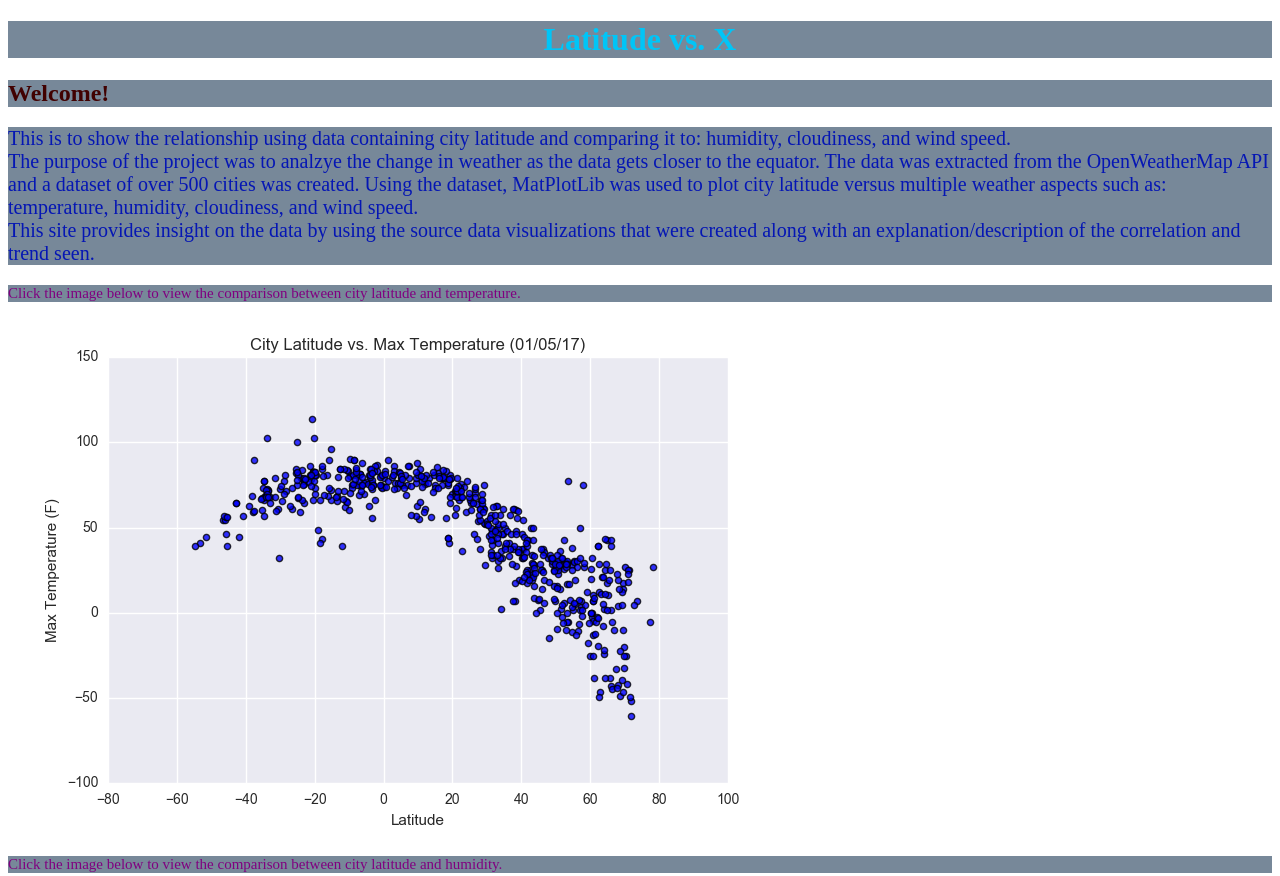
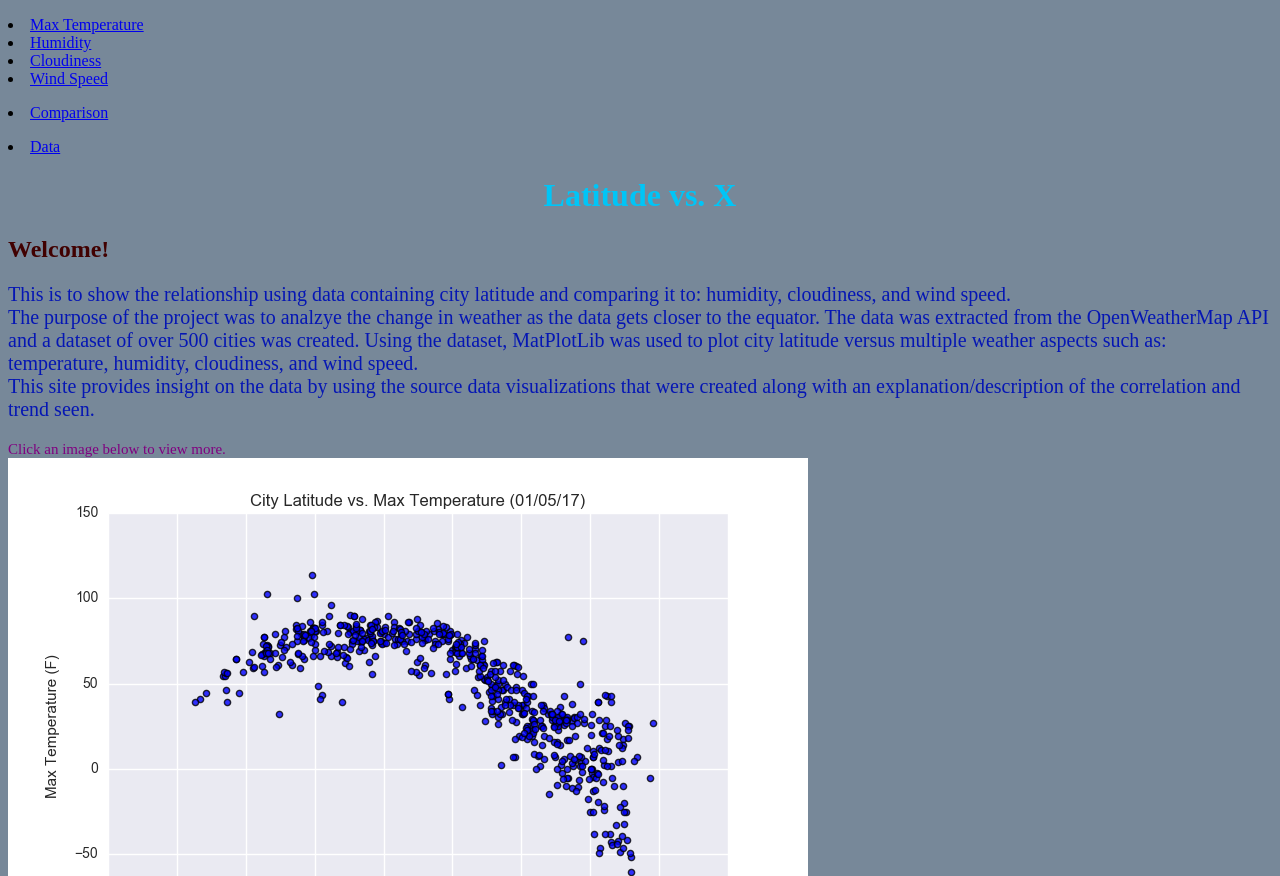
Before and after one commit to ashbuen/Web-Design, a plain HTML site: page index.html in a window 1280 px wide. Shown: the top 876 px of the page. Drawn offline with Linux system fonts and the light colour scheme.

Commit message:
Added navigation placeholders

```diff
--- a/index.html
+++ b/index.html
@@ -7,19 +7,29 @@
     <link rel = "stylesheet" type="text/css" href = "style.css">
 </head>
 <body>
+
+    <header>
+        <ul id = "nav" class = "nav"></ul>
+            <li><a href = "#MaxTemp">Max Temperature</a></li>
+            <li><a href = "#Humidity">Humidity</a></li>
+            <li><a href = "#Cloudiness">Cloudiness</a></li>
+            <li><a href = "#WindSpeed">Wind Speed</a></li>
+        <ul id = "nav" class = "nav2"></ul>
+            <li><a href = "#Comparison">Comparison</a></li>
+        <ul id = "nav" class = "nav2"></ul>
+            <li><a href = "#Data">Data</a></li>
+    </header>
+
     <h1>Latitude vs. X</h1>
     <h2>Welcome!</h2>
         <p class="parag">This is to show the relationship using data containing city latitude and comparing it to: humidity, cloudiness, and wind speed. <br>
         The purpose of the project was to analzye the change in weather as the data gets closer to the equator. The data was extracted from the OpenWeatherMap API <br>
         and a dataset of over 500 cities was created. Using the dataset, MatPlotLib was used to plot city latitude versus multiple weather aspects such as: temperature, humidity, cloudiness, and wind speed. <br>
         This site provides insight on the data by using the source data visualizations that were created along with an explanation/description of the correlation and trend seen.</p>
-        <section>Click the image below to view the comparison between city latitude and temperature.</section>
+        <section>Click an image below to view more.</section>
         <img src="Visualization/Fig1.png" alt="Latitude_vs_Temperature"/><br>
-        <section>Click the image below to view the comparison between city latitude and humidity.</section>
         <img src="Visualization/Fig2.png" alt="Latitude_vs_Humidity"/><br>
-        <section>Click the image below to view the comparison between city latitude and cloudiness.</section>
         <img src="Visualization/Fig3.png" alt="Latitude_vs_Cloudiness"/><br>
-        <section>Click the image below to view the comparison between city latitude and wind speed.</section>
         <img src="Visualization/Fig4.png" alt="Latitude_vs_Wind_Speed"/></br>
 
 </body>
--- a/style.css
+++ b/style.css
@@ -2,7 +2,7 @@
 h1 {
     color: rgb(0, 197, 247);
     text-align: center;
-    background-color: lightslategrey;
+    background-blend-mode: saturation;
 }
 h2 {
     color: rgb(65, 1, 1);
@@ -20,3 +20,7 @@ section {
     background-color: lightslategrey;
     font-size: 15px;
 }
+
+body {
+    background-color: lightslategray;
+}
```
